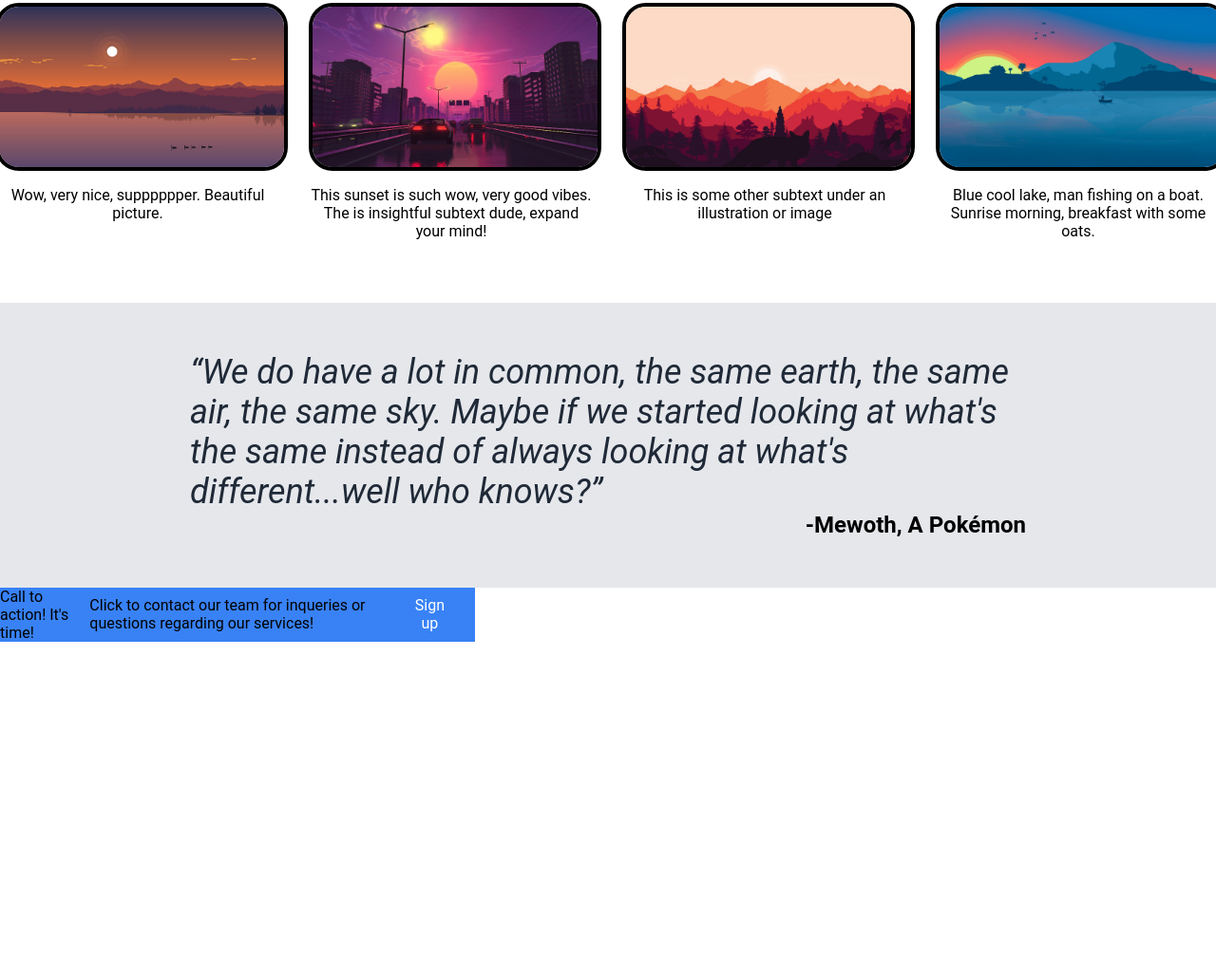
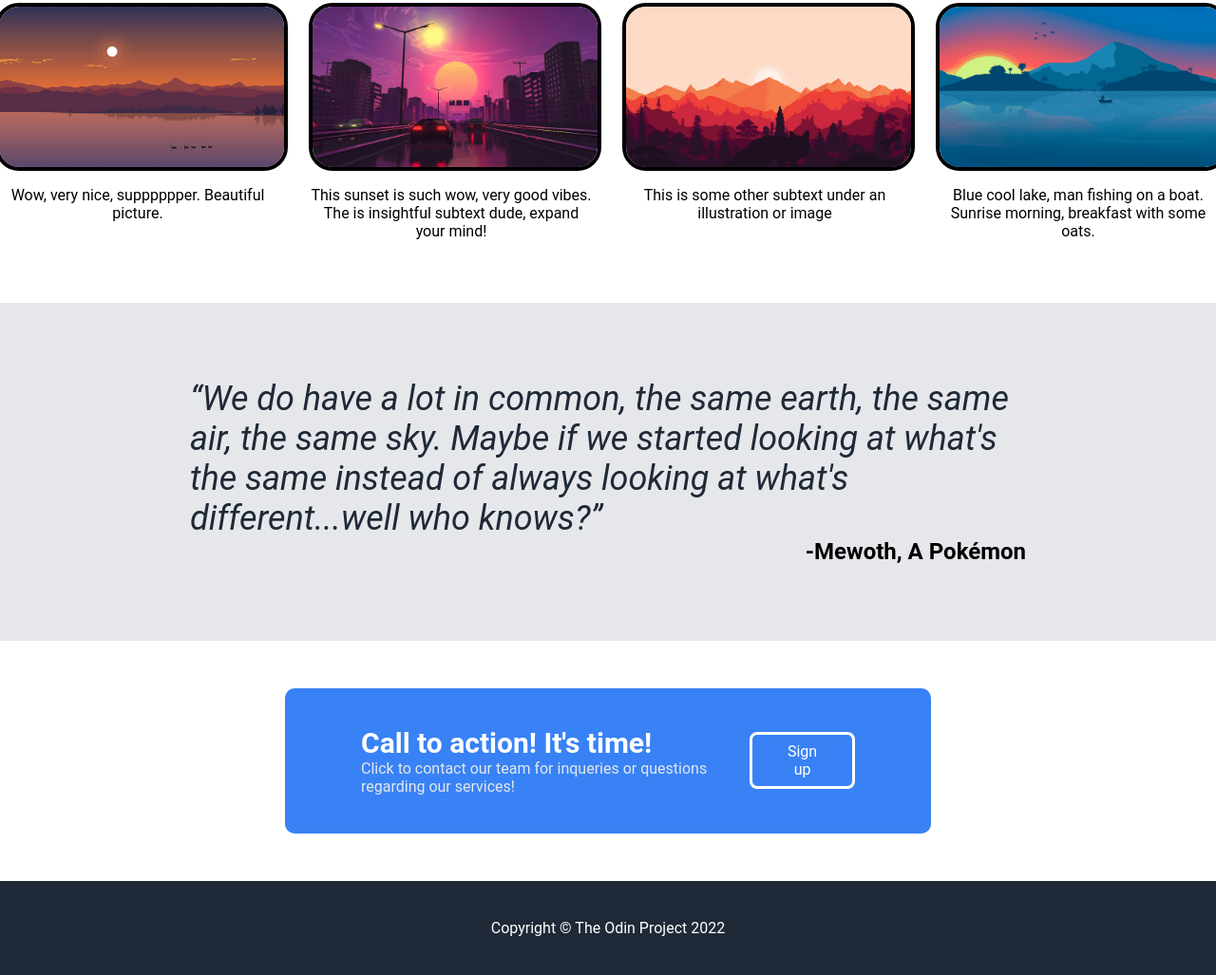
Before and after one commit to huao1/Landing-page, a plain HTML site: page index.html in a window 1280 px wide. Shown: the part 692-1719 px from the top of the page at 95% size. Before the commit the page ends 1368 px from the top, so only its background shows below. Drawn offline with Linux system fonts and the light colour scheme.

Commit message:
Added html and css for the action section and the footer.

```diff
--- a/index.css
+++ b/index.css
@@ -122,8 +122,7 @@ button {
     align-items: center;
     justify-content: center;
     background-color: #e5e7eb;
-    height: 300px;
-    padding: 0px 200px;
+    padding: 80px 200px;
 }
 
 .quote {
@@ -138,15 +137,38 @@ button {
     align-self: flex-end;
 }
 
-.action {
+.action-section {
+    padding: 50px 300px;
+}
+
+.action-container {
     display: flex;
-    justify-content: center;
+    justify-content: space-between;
     align-items: center;
     background-color: #3882f6;
-    width: 500px;
+    padding: 40px 80px;
+    border-radius: 10px;
+}
+
+.action-title {
+    color: white;
+    font-size: 30px;
+    font-weight: bold;
+}
+
+.action-subtext {
+    color: #e5e7eb;
 }
 
 .footer {
     display: flex;
+    justify-content: center;
+    color: white;
     background-color: #1f2937;
+    padding: 40px 0px;
 }
+
+
+.sign-up {
+    border: 3px solid white;
+}
--- a/index.html
+++ b/index.html
@@ -57,15 +57,19 @@
         <div class="name">-Mewoth, A Pokémon</div>
     </div>
 
-    <div class="action">
-        <div class="action-content">Call to action! It's time!</div>
-        <div>Click to contact our team for inqueries or questions regarding our services!</div>
-        <button class="sign-up">Sign up</button>
+    <div class="action-section">
+        <div class="action-container">
+            <div class="word-content">
+                <div class="action-title">Call to action! It's time!</div>
+                <div class="action-subtext">Click to contact our team for inqueries or questions regarding our services!</div>
+            </div>
+
+            <button class="sign-up">Sign up</button>
+        </div>
     </div>
 
-
     <div class="footer">
-        <img class="footer-img" src="./image/icons8-linkedin-48.png" alt="">
+        Copyright &#169; The Odin Project 2022
     </div>
 
   </body>
```
